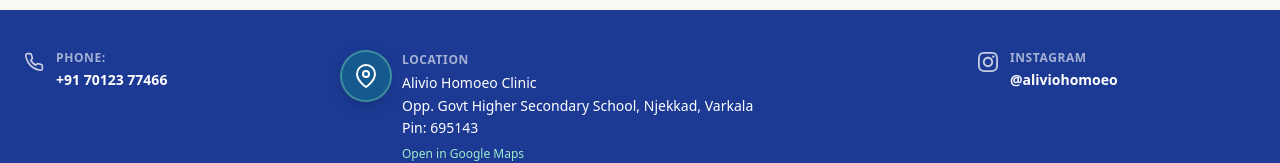
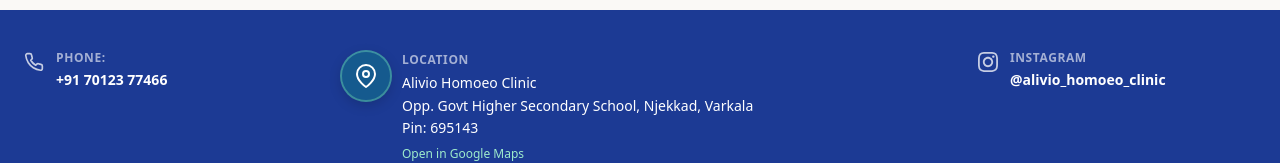
Before and after one commit to auralislabs2025/alivio-clinic, a React (Vite) app: page / in a window 1280 px wide. Shown: the part 3920-4083 px from the top of the page. Built offline with nearby package versions, Linux system fonts and the light colour scheme.

Commit message:
banner image changed

```diff
--- a/index.html
+++ b/index.html
@@ -3,6 +3,11 @@
   <head>
     <meta charset="UTF-8" />
     <link rel="icon" type="image/svg+xml" href="/favicon.svg" />
+    <link
+      rel="me"
+      href="https://www.instagram.com/alivio_homoeo_clinic?igsh=ZnR1MGJ2YnFhZWJx"
+      title="Alivio Homoeo Clinic on Instagram"
+    />
     <meta name="viewport" content="width=device-width, initial-scale=1.0" />
     <title>Alivio Homoeo Clinic</title>
     <meta name="description" content="Alivio Homoeo Clinic — FEEL THE HEALING TOUCH. Book an appointment for holistic homoeopathic care." />
--- a/src/config/clinicInfo.js
+++ b/src/config/clinicInfo.js
@@ -13,8 +13,8 @@ export const CLINIC = {
     encodeURIComponent(
       'Alivio Homoeo Clinic, Opp. Govt Higher Secondary School, Njekkad, Varkala, Kerala 695143, India',
     ),
-  instagramUrl: 'https://www.instagram.com/',
-  instagramHandle: '@aliviohomoeo',
+  instagramUrl: 'https://www.instagram.com/alivio_homoeo_clinic?igsh=ZnR1MGJ2YnFhZWJx',
+  instagramHandle: '@alivio_homoeo_clinic',
   developerSiteUrl: 'https://aulab.in',
   /** Main logo — `public/alivio-logo.png` (circular clinic emblem). */
   logoSvg: '/alivio-logo.png',
```
